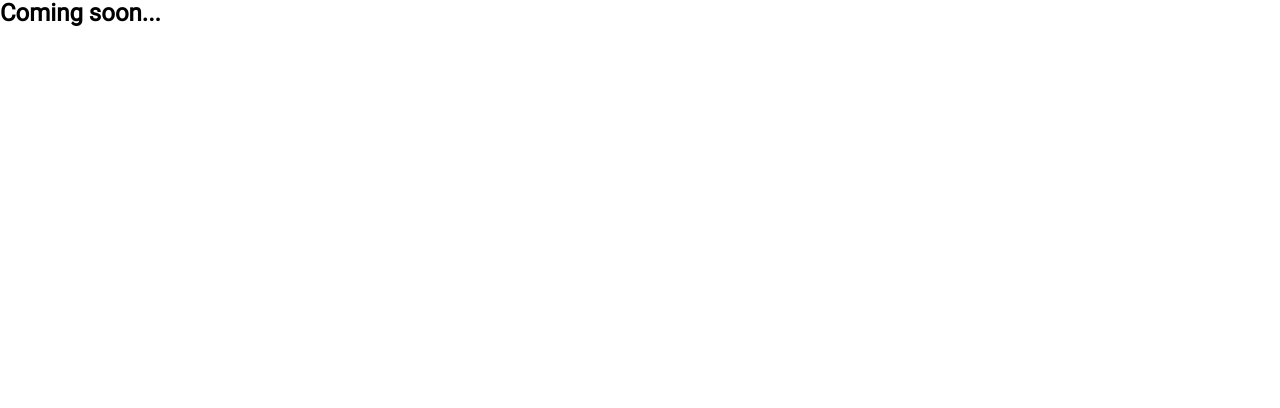
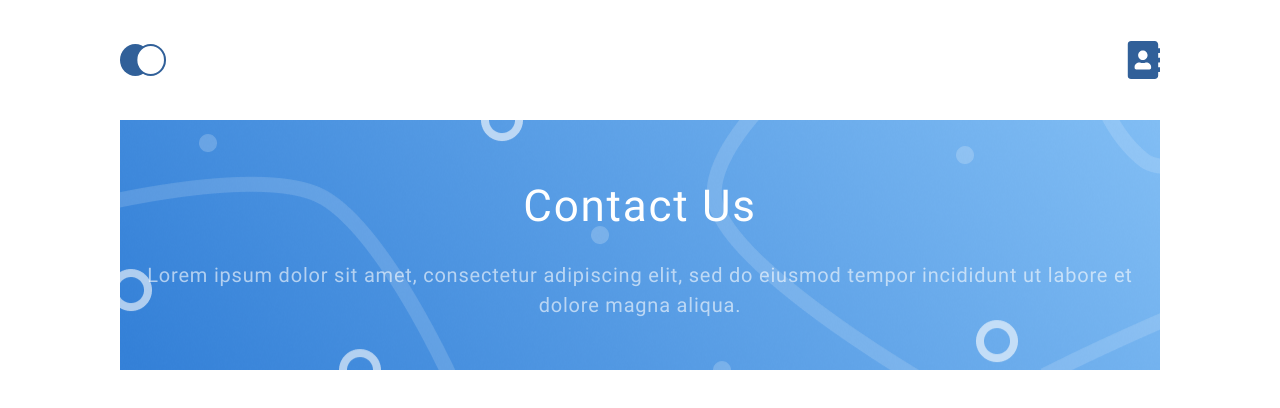
Before and after one commit to dtsitovich/tool, a plain HTML site: page pages/contact.html in a window 1280 px wide. Drawn offline with Linux system fonts and the light colour scheme.

Commit message:
feat: added header to the contact.html

```diff
--- a/assets/css/_contact.scss
+++ b/assets/css/_contact.scss
@@ -0,0 +1,31 @@
+// CONTACT PAGE
+
+#contact {
+  .header {
+    height: auto;
+    background: none;
+  }
+}
+.header-bottom {
+  @include flexbox();
+  padding: 50px 0;
+  flex-direction: column;
+  justify-content: center;
+  align-items: center;
+  background-image: url(../images/png/background.png);
+  h1 {
+    margin: 0;
+    color: #fff;
+    font: 500 44px/168% "Roboto";
+    letter-spacing: 0.04em;
+    text-align: center;
+  }
+  p {
+    padding-top: 16px;
+    color: #fff;
+    font: 400 20px/150% "Roboto";
+    letter-spacing: 0.04em;
+    text-align: center;
+    opacity: 0.6;
+  }
+}
--- a/assets/css/style.scss
+++ b/assets/css/style.scss
@@ -31,6 +31,9 @@ $white: #fff;
 
 body {
   font-family: "Roboto", sans-serif;
+}
+.hidden {
+  display: none;
 }
 
 // MIXINS
--- a/pages/contact.html
+++ b/pages/contact.html
@@ -12,7 +12,23 @@
   <body>
     <div id="home" class="hidden"></div>
     <div class="wrapper" id="contact">
-      <h2>Coming soon...</h2>
+      <header class="header">
+        <div class="container">
+          <nav>
+            <ul class="menu">
+              <li><a href="../index.html" alt="Home"></a></li>
+              <li><a href="contact.html" alt="Contact"></a></li>
+            </ul>
+          </nav>
+          <section class="header-bottom">
+            <h1>Contact Us</h1>
+            <p>
+              Lorem ipsum dolor sit amet, consectetur adipiscing elit, sed do
+              eiusmod tempor incididunt ut labore et dolore magna aliqua.
+            </p>
+          </section>
+        </div>
+      </header>
     </div>
     <script src="../assets/js/main.js"></script>
   </body>
```
Also changed, not shown: assets/css/style.css, assets/images/png/background.png (added), 1 other file.
